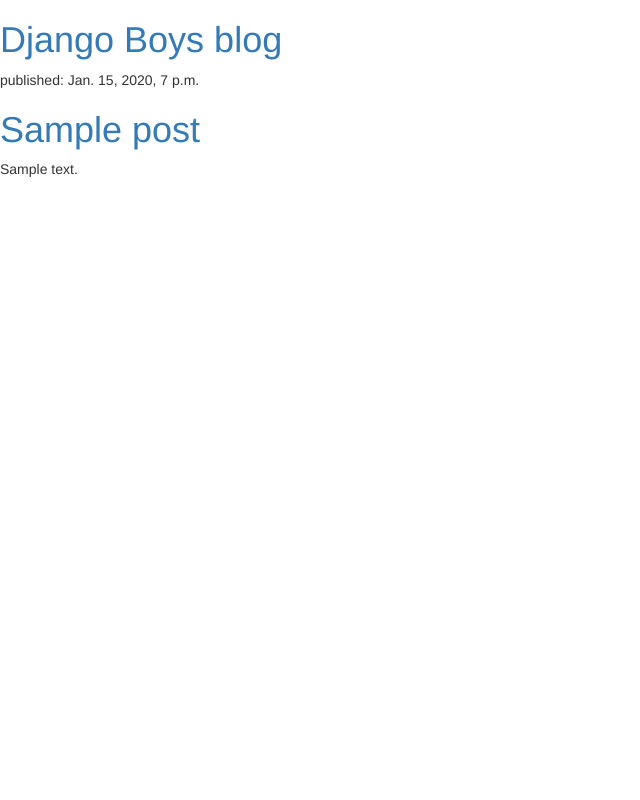
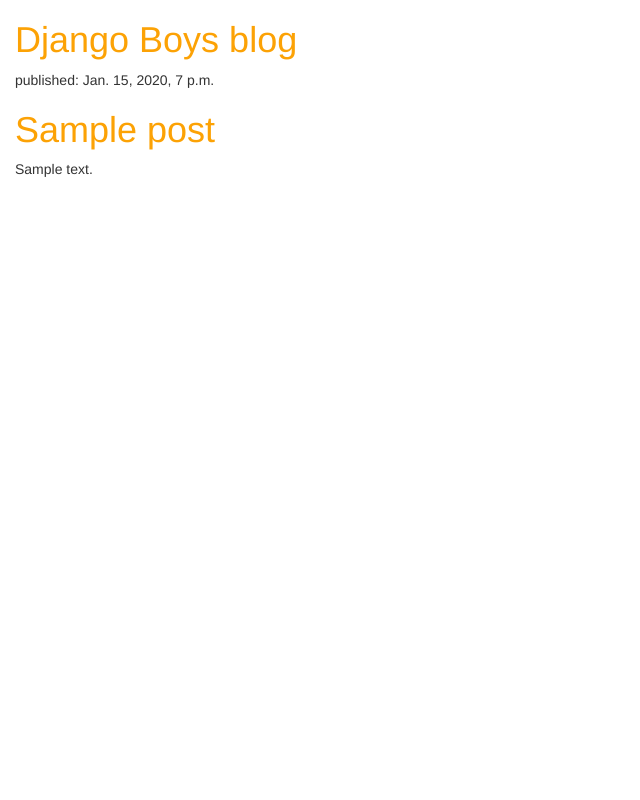
Before and after one commit to idforgitgmailcom/my-first-blog, a Django app: template blog/templates/blog/post_list.html in a window 1280 px wide. Shown: the whole page, without its empty margins (0-640 px from the left). Run offline with Django 3.2, Linux system fonts and the light colour scheme; the template is opened without the code that fills it: values that come from a table or form of the project are taken from there, others are empty; tables that the repository leaves empty hold one stand-in row (values such as "Sample post"); some libraries are stand-ins or nearby versions.

Commit message:
정적파일(css)을 추가함

```diff
--- /dev/null
+++ b/blog/static/css/blog.css
@@ -0,0 +1,7 @@
+h1 a {
+	color: #FCA205;
+}
+
+body {
+	padding-left: 15px;
+}
--- a/blog/templates/blog/post_list.html
+++ b/blog/templates/blog/post_list.html
@@ -1,8 +1,10 @@
+{% load staticfiles %}
 <html>
 	<head>
 		<title>Django Boys blog</title>
 		<link rel="stylesheet" href="//maxcdn.bootstrapcdn.com/bootstrap/3.2.0/css/bootstrap.min.css">
 		<link rel="stylesheet" href="//maxcdn.bootstrapcdn.com/bootstrap/3.2.0/css/bootstrap-theme.min.css">
+		<link rel="stylesheet" href="{% static 'css/blog.css' %}">
 	</head>
 	<body>
 		<div>
```
